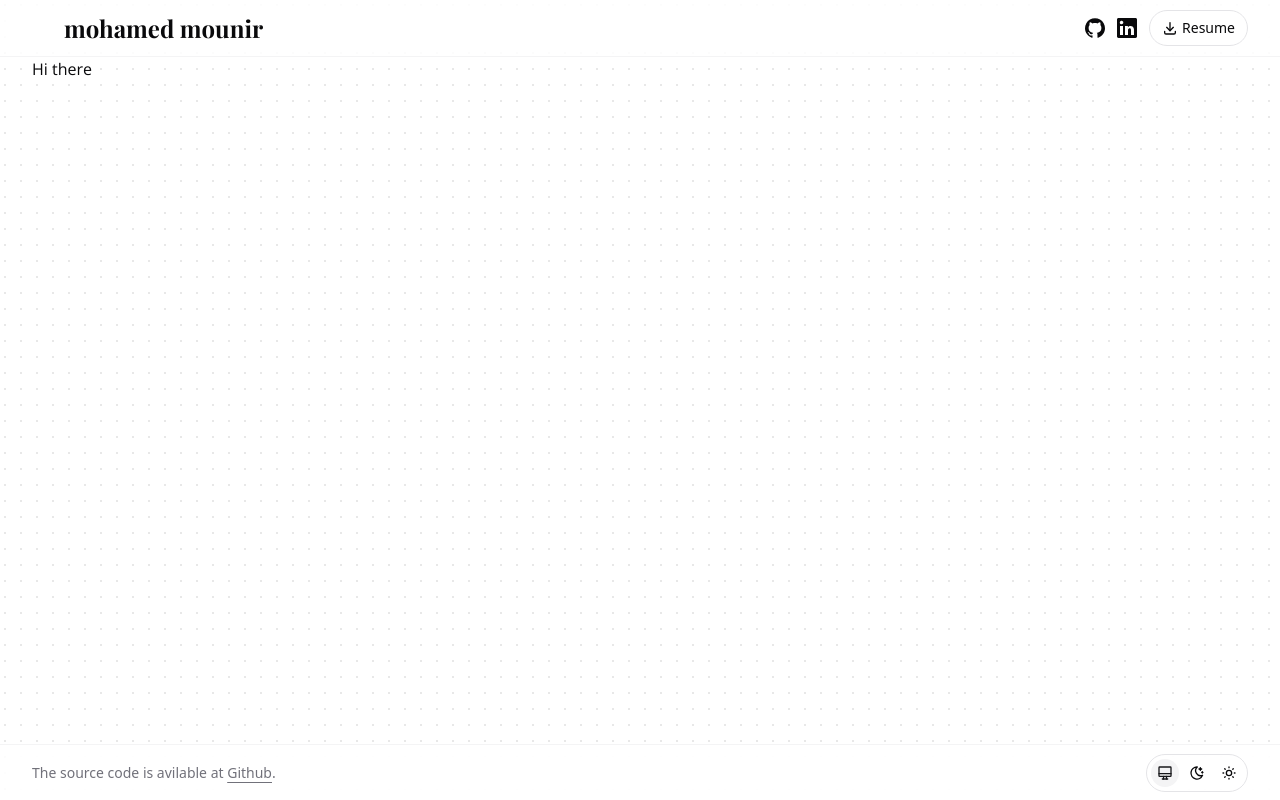
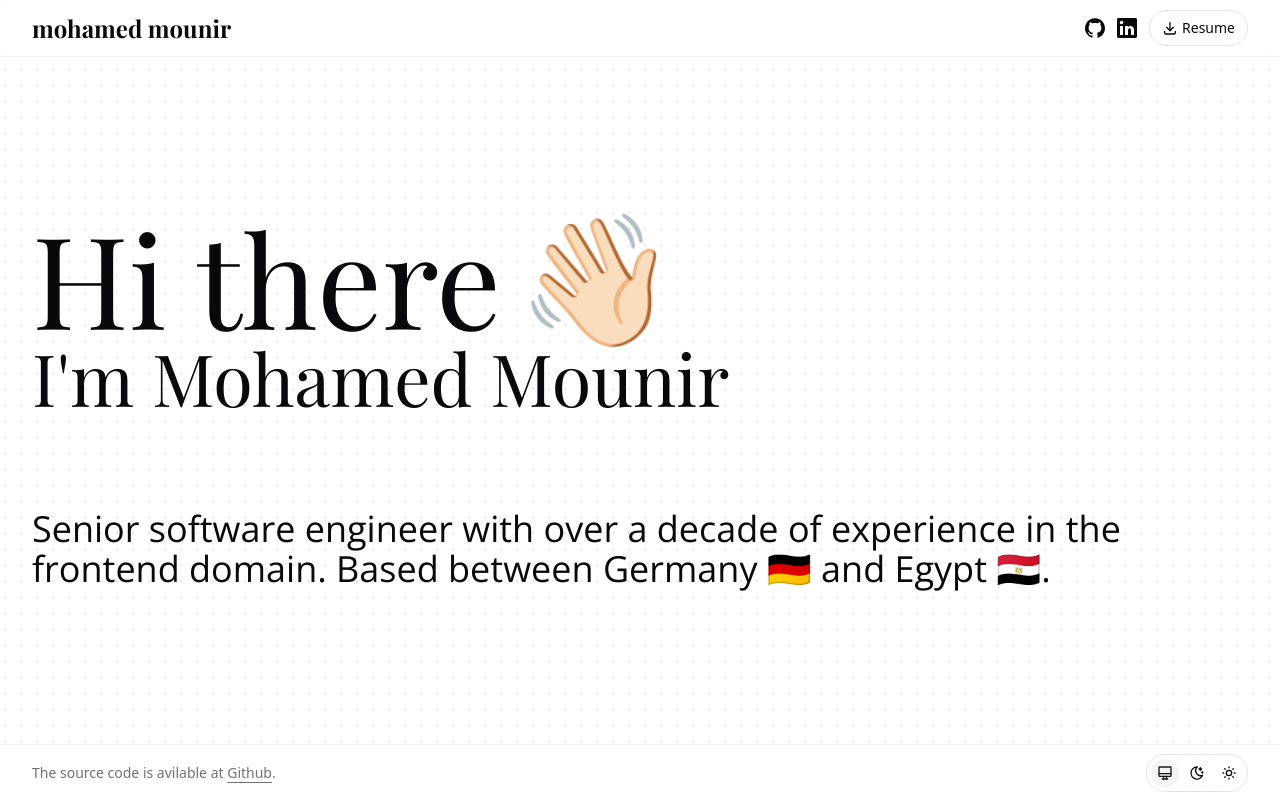
Before and after one commit to mmounirf/mmounir.dev, a Next.js app: page / in a window 1280 px wide. Built offline with nearby package versions, Linux system fonts and the light colour scheme; a web font is replaced by a local one.

Commit message:
add initial main content

```diff
--- a/src/app/layout.tsx
+++ b/src/app/layout.tsx
@@ -18,7 +18,7 @@ const playfairDisplayFont = Playfair_Display({
 
 export const metadata: Metadata = {
 	title: "Mohamed Mounir",
-	description: "Senior software engineer",
+	description: "Senior software engineer with over a decade of experience in the frontend domain.",
 };
 
 export default function RootLayout({
--- a/src/app/page.tsx
+++ b/src/app/page.tsx
@@ -4,8 +4,21 @@ export default function Home() {
 	return (
 		<div className="relative flex min-h-screen flex-col dark:bg-black bg-white dark:bg-dot-white/[0.2] bg-dot-black/[0.2]">
 			<Header />
-			<main className="container flex-1 align-center justify-center">
-				<h1 className="font-body">Hi there</h1>
+			<main className="container py-8 flex flex-col flex-1 justify-center ">
+				<div className="flex flex-col gap-24">
+					<div>
+						<h2 className="flex gap-4 font-display text-9xl">
+							Hi there <div className="motion-safe:animate-bounce">👋🏻</div>
+						</h2>
+						<h1 className="font-display text-7xl">I'm Mohamed Mounir</h1>
+					</div>
+					<div>
+						<h2 className="font-body text-4xl">
+							Senior software engineer with over a decade of experience in the frontend domain. Based between Germany 🇩🇪
+							and Egypt 🇪🇬.
+						</h2>
+					</div>
+				</div>
 			</main>
 			<Footer />
 		</div>
--- a/src/components/ui/header.tsx
+++ b/src/components/ui/header.tsx
@@ -8,9 +8,7 @@ export function Header() {
 	return (
 		<header className="sticky top-0 z-50 w-full border-b border-border/40 bg-background/95 backdrop-blur supports-[backdrop-filter]:bg-background/60">
 			<div className="container flex h-14 max-w-screen-2xl items-center justify-between">
-				<div className="container flex h-14 max-w-screen-2xl items-center justify-between">
-					<h1 className="font-display lowercase text-2xl font-bold">Mohamed Mounir</h1>
-				</div>
+				<h1 className="font-display lowercase text-2xl font-bold">Mohamed Mounir</h1>
 				<div className="flex items-center gap-3">
 					<nav className="flex items-center gap-3">
 						<a title="Github" href="https://github.com/mmounirf/" target="_blank" rel="noreferrer">
@@ -21,7 +19,13 @@ export function Header() {
 						</a>
 					</nav>
 					<Button variant="outline" size="sm" asChild>
-						<Link href="#" download className="gap-1">
+						<Link
+							href="/Mohamed Mounir - Senior Software Engineer.pdf"
+							download
+							target="_blank"
+							rel="noopener noreferrer"
+							className="gap-1"
+						>
 							<IconDownload size="16" />
 							Resume
 						</Link>
```
Also changed, not shown: 1 other file (tests, documents, lock files or other folders).
